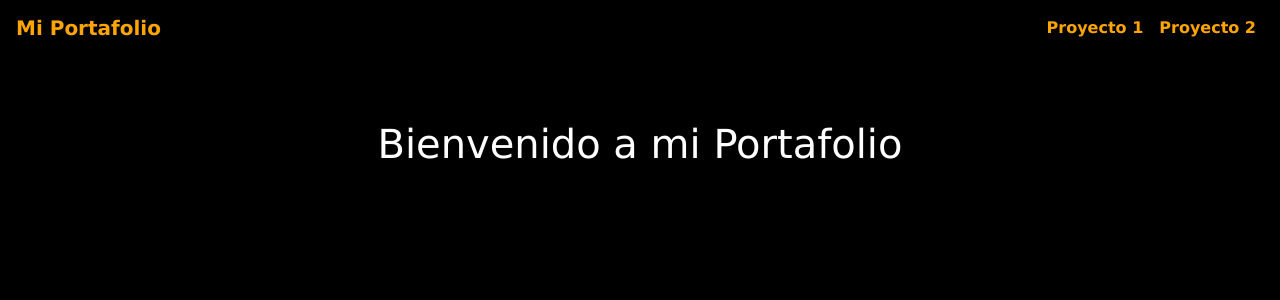
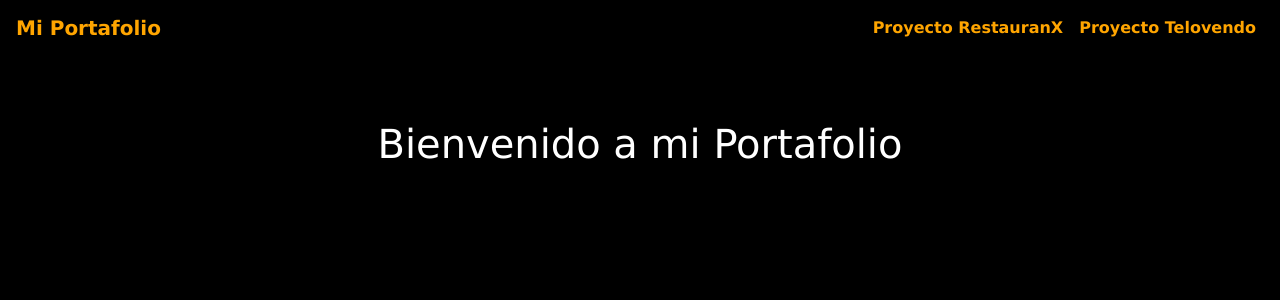
Before and after one commit to zeladaguerrasimon/zeladaguerrasimon.github.io, a plain HTML site: page index.html in a window 1280 px wide. Shown: the top 300 px of the page. Drawn offline with nearby package versions, Linux system fonts and the light colour scheme.

Commit message:
Update index.html

```diff
--- a/index.html
+++ b/index.html
@@ -49,12 +49,11 @@
     <div class="collapse navbar-collapse" id="navbarNav">
         <ul class="navbar-nav ml-auto">
             <li class="nav-item">
-                <a class="nav-link" href="#">Proyecto 1</a>
+                <a class="nav-link" href="https://github.com/zeladaguerrasimon/restauranX">Proyecto RestauranX</a>
             </li>
             <li class="nav-item">
-                <a class="nav-link" href="#">Proyecto 2</a>
+                <a class="nav-link" href="https://github.com/zeladaguerrasimon/sprintmodulo3">Proyecto Telovendo</a>
             </li>
-            <!-- Agregar más enlaces a tus repositorios -->
         </ul>
     </div>
 </nav>
```
